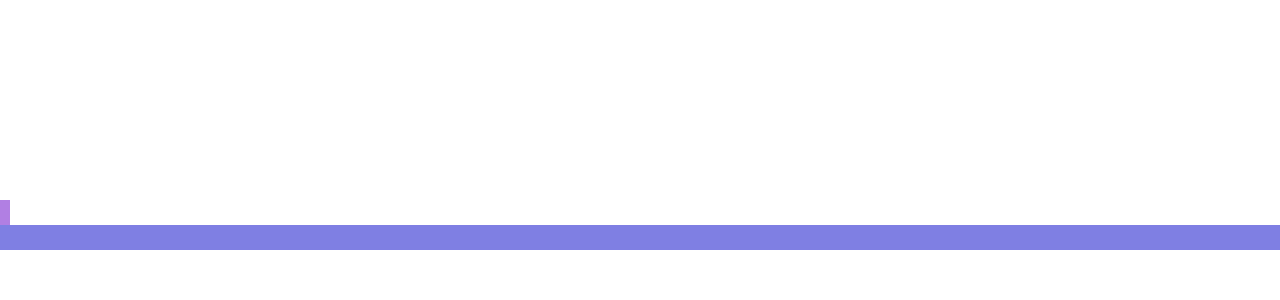
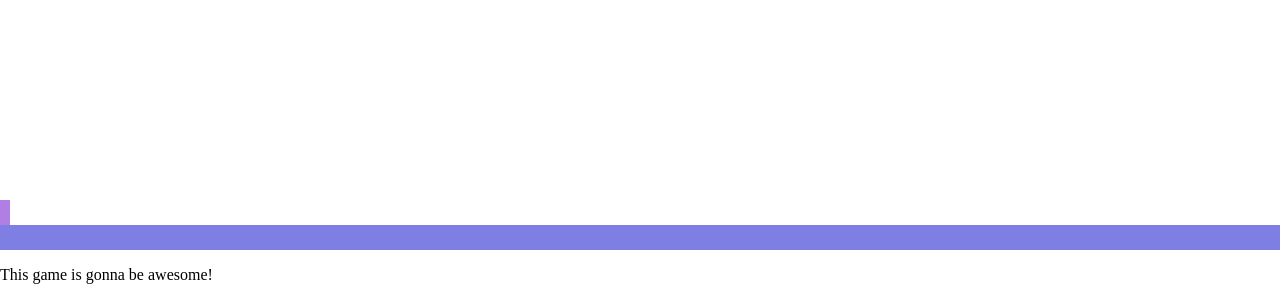
Before and after one commit to ChuckyNTG/fun, a plain HTML site: page index.html in a window 1280 px wide. Shown: the part 550-850 px from the top of the page. Before the commit the page ends 800 px from the top, so only its background shows below. Drawn offline with Linux system fonts and the light colour scheme.

Commit message:
test commit 3.9.22

```diff
--- a/index.html
+++ b/index.html
@@ -3,3 +3,6 @@
 	<link rel="stylesheet" href="./index.css">
 	<canvas id="canvas"></canvas>
 </html>
+
+
+<p>This game is gonna be awesome!</p>
```
